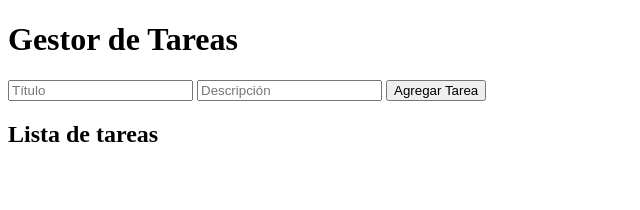
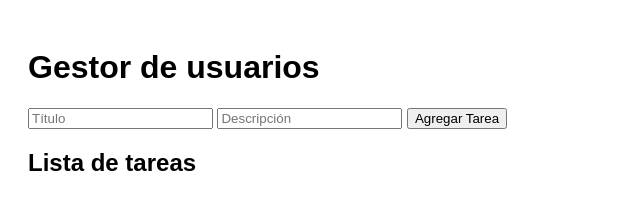
Before and after one commit to Bastiangm23/appPF, a website: page public/index.html in a window 1280 px wide. Shown: the whole page, without its empty margins (0-640 px from the left). Drawn offline with Linux system fonts and the light colour scheme; no server answers.

Commit message:
Ajuste nombre de archivos

```diff
--- a/package.json
+++ b/package.json
@@ -10,7 +10,7 @@
   "description": "",
   "dependencies": {
     "express": "^5.1.0",
-    "mongoose": "^8.13.3"
+    "mongoose": "^8.14.1"
   },
   "devDependencies": {
     "nodemon": "^3.1.10"
--- a/public/index.html
+++ b/public/index.html
@@ -3,12 +3,12 @@
   <head>
     <meta charset="UTF-8" />
     <meta name="viewport" content="width=device-width, initial-scale=1.0" />
-    <link rel="stylesheet" href="style.css" />
+    <link rel="stylesheet" href="styles.css" />
 
-    <title>Gestor de Tareas</title>
+    <title>Gestor de usuarios</title>
   </head>
   <body>
-    <h1>Gestor de Tareas</h1>
+    <h1>Gestor de usuarios</h1>
 
     <form id="taskForm">
       <input type="text" id="title" placeholder="Título" required />
```
Also changed, not shown: public/styles.css (renamed from public/syles.css), 1 other file.
